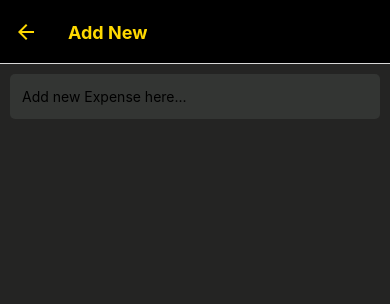
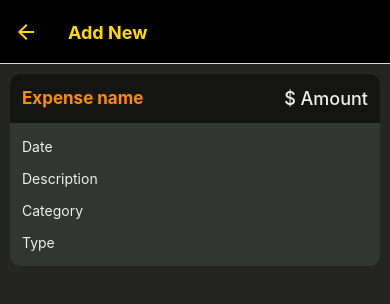
Before and after one commit to mr-shan/react-native-expense-tracker, a React Native app: screen /ManageExpense in a window 390 px wide. Shown: the top 304 px of the page. Built offline with nearby package versions, Linux system fonts and the light colour scheme.

Commit message:
Added components for manage expense

```diff
--- /dev/null
+++ b/components/manage-expense/AddNewExpense.tsx
@@ -0,0 +1,58 @@
+import { View, Text, StyleSheet } from 'react-native';
+
+import { COLORS } from '../../constants/styles';
+import Expense from '../../models/Expense';
+
+interface IProps {
+  onSubmit: any;
+}
+
+export default ({ onSubmit }: IProps) => {
+  return (
+    <View style={styles.expenseDetailsWrapper}>
+      <View style={styles.header}>
+        <Text style={styles.title}>Expense name</Text>
+        <Text style={styles.amount}>$ Amount</Text>
+      </View>
+
+      <Text style={styles.text}>Date</Text>
+      <Text style={styles.text}>Description</Text>
+      <Text style={styles.text}>Category</Text>
+      <Text style={styles.text}>Type</Text>
+    </View>
+  );
+};
+
+const styles = StyleSheet.create({
+  expenseDetailsWrapper: {
+    backgroundColor: COLORS.bg500,
+    marginHorizontal: 10,
+    borderRadius: 10,
+    paddingBottom: 5,
+    overflow: 'hidden',
+  },
+  header: {
+    flexDirection: 'row',
+    justifyContent: 'space-between',
+    marginBottom: 10,
+    backgroundColor: COLORS.bg700,
+    padding: 12,
+    paddingVertical: 14,
+  },
+  title: {
+    fontSize: 17,
+    color: COLORS.accent500,
+    fontWeight: 'bold',
+  },
+  amount: {
+    fontSize: 18,
+    color: COLORS.text400,
+    fontWeight: '500',
+  },
+  text: {
+    color: COLORS.text400,
+    marginBottom: 5,
+    paddingHorizontal: 12,
+    paddingVertical: 5,
+  },
+});
--- /dev/null
+++ b/components/manage-expense/ExpenseDetails.tsx
@@ -0,0 +1,56 @@
+import { View, Text, StyleSheet } from 'react-native';
+
+import { COLORS } from '../../constants/styles';
+import Expense from '../../models/Expense';
+
+interface IProps {
+  expense: Expense;
+}
+
+export default ({ expense }: IProps) => {
+  return (
+    <View style={styles.expenseDetailsWrapper}>
+      <View style={styles.header}>
+        <Text style={styles.title}>{expense.name}</Text>
+        <Text style={styles.amount}>$ {expense.amount}</Text>
+      </View>
+
+      <Text style={styles.text}>{expense.date.toDateString()}</Text>
+      <Text style={styles.text}>{expense.description}</Text>
+    </View>
+  );
+};
+
+const styles = StyleSheet.create({
+  expenseDetailsWrapper: {
+    backgroundColor: COLORS.bg500,
+    marginHorizontal: 10,
+    borderRadius: 10,
+    paddingBottom: 5,
+    overflow: 'hidden',
+  },
+  header: {
+    flexDirection: 'row',
+    justifyContent: 'space-between',
+    marginBottom: 10,
+    backgroundColor: COLORS.bg700,
+    padding: 12,
+    paddingVertical: 14,
+  },
+  title: {
+    fontSize: 17,
+    color: COLORS.accent500,
+    fontWeight: 'bold',
+  },
+  amount: {
+    fontSize: 18,
+    color: COLORS.text400,
+    fontWeight: '500',
+  },
+  text: {
+    color: COLORS.text400,
+    marginBottom: 5,
+    paddingHorizontal: 12,
+    paddingVertical: 5,
+  },
+});
--- a/screens/ManageExpense.tsx
+++ b/screens/ManageExpense.tsx
@@ -1,3 +1,4 @@
+import { useEffect, useLayoutEffect, useState } from 'react';
 import { View, Text, StyleSheet } from 'react-native';
 import { RouteProp } from '@react-navigation/native';
 import { NativeStackNavigationProp } from '@react-navigation/native-stack';
@@ -5,7 +6,8 @@ import { NativeStackNavigationProp } from '@react-navigation/native-stack';
 import { COLORS } from '../constants/styles';
 import { MOCK_EXPENSES } from '../data/mock-expenses';
 import Expense from '../models/Expense';
-import { useEffect, useLayoutEffect, useState } from 'react';
+import ExpenseDetails from '../components/manage-expense/ExpenseDetails';
+import AddNewExpense from '../components/manage-expense/AddNewExpense';
 
 interface IProps {
   route: RouteProp<any>;
@@ -22,32 +24,26 @@ export default (props: IProps) => {
 
   useLayoutEffect(() => {
     props.navigation.setOptions({
-      title: expenseId ? 'Manage Expense' : 'Add New'
-    })
+      title: expenseId ? 'Manage Expense' : 'Add New',
+    });
   }, [expenseId]);
 
-  if (!expenseId) {
-    return (
-      <View style={styles.container}>
-        <View style={styles.header}>
-          <Text>Add new Expense here...</Text>
-        </View>
-      </View>
-    )
+  const addNewExpenseHandler = (expense: Expense) => {
+    console.log("Nnew expense added")
   }
 
-  const expense = MOCK_EXPENSES.find(e => e.id == expenseId) as Expense;
+  let Component = null;
+
+  if (expenseId) {
+    const expense = MOCK_EXPENSES.find((e) => e.id == expenseId) as Expense;
+    Component = <ExpenseDetails expense={expense}/>
+  } else {
+    Component = <AddNewExpense onSubmit={addNewExpenseHandler}/>
+  }
 
   return (
     <View style={styles.container}>
-      <View style={styles.header}>
-        <Text style={styles.title}>{expense.name}</Text>
-        <Text style={styles.amount}>{expense.amount}</Text>
-      </View>
-      <View style={styles.header}>
-        <Text>{expense.date.toDateString()}</Text>
-        <Text>{expense.description}</Text>
-      </View>
+      { Component }
     </View>
   );
 };
@@ -57,25 +53,5 @@ const styles = StyleSheet.create({
     flex: 1,
     backgroundColor: COLORS.bg600,
     paddingTop: 10,
-  },
-  header: {
-    backgroundColor: COLORS.bg500,
-    padding: 12,
-    paddingVertical: 14,
-    flexDirection: 'row',
-    justifyContent: 'space-between',
-    marginHorizontal: 10,
-    alignItems: 'center',
-    borderRadius: 5,
-  },
-  title: {
-    fontSize: 16,
-    color: COLORS.accent500,
-    fontWeight: '500',
-  },
-  amount: {
-    fontSize: 18,
-    color: COLORS.text400,
-    fontWeight: '500',
-  },
+  }
 });
```
